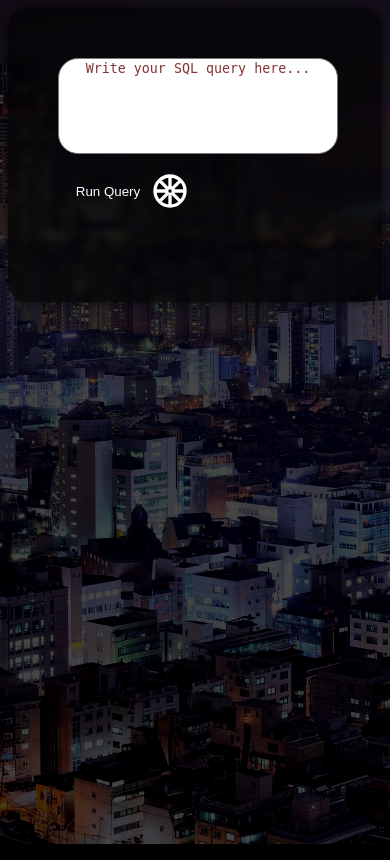
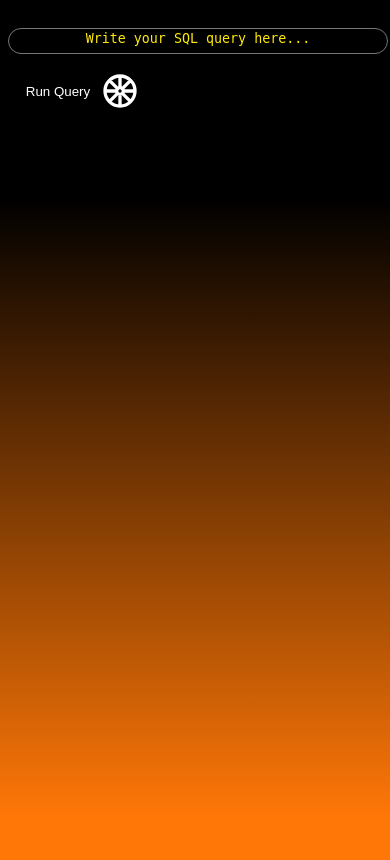
Before and after one commit to Allegsu/PHP_SQL, a PHP site: page / in a window 390 px wide. Run offline with PHP 8.4, Linux system fonts and the light colour scheme.

Commit message:
style: tables, responsive table, footer, span, svg, button-container, forms, searchbar, textarea & wrapper

```diff
--- a/css/index.css
+++ b/css/index.css
@@ -5,55 +5,78 @@ html {
 }
 body{
     height: 100vh;
-    background-image: linear-gradient(to bottom , #47084b 23%, #000 95%);
+    background-image: linear-gradient(to bottom , #000 23%, #ff7707 95%);
+}
+.hero-header{
+    height: 30vh;
+    width: 100%;
+    background-size: cover;
+    background-position: center;
+    background-repeat: no-repeat;
+    display: flex;
+    align-items: center;
+    text-align: center;
+    text-shadow: 0 0 10px rgba(0, 0, 0, 0.5);
+    padding: 4rem 0;
+}
+.wrapper{
+    width: 100%;
+    display: flex;
+    flex-direction: column;
+}
+.wrapper h2{
+    font-size: 3rem;
+    background-image: linear-gradient(to bottom, #fff 40%, #ff7707 90%);
+    background-clip: text;
+    color: transparent;
 }
 .main{
-    justify-content: center;
+    display: flex;
+    flex-direction: column;
     align-items: center;
+    padding-top: 20px;
+}
+/* Table Styles */
+.items-table {
+    width: 100%;
+    max-width: 100%;
+    margin: 0 auto;
+    border-collapse: collapse;
+    font-size: 1em;
+    text-align: left;
+    background-color: rgba(0, 0, 0, 0.5);
+    /*border-radius: 10px*/
+    font-family: 'Inter-Light', sans-serif;
+    overflow: hidden;
+    position: relative;
+    z-index: 1;
+}
+.items-table thead{
+    font-size: 1.2rem;
+}
+
+.items-table th, .items-table td {
+    border: 1px solid #ddd;
+    padding: 12px;
+    background-color: rgba(255, 255, 255, 0.1);
+    color: white;
+    position: relative;
+    z-index: 2;
+}
+/*Search Bar*/
+.search-bar{
     display: flex;
-}
-.background-container{
-    position: fixed;
-    top: 0;
-    left: 0;
-    width: 100vw;
-    height: 100vh;
-    z-index: -1;
-    background-image: url('/images/desktop-bg.jpg');
-    background-size: cover;
-    background-repeat: no-repeat;
-    background-position: center;
-    filter:
-    blur(0.5px)
-    contrast(1.1);
-}
-.background-container::before{
-    content: "";
-    position: absolute;
-    top: 0;
-    left: 0;
-    width: 100%;
-    height: 100%;
-    background-color: rgba(0, 0, 0, 0.7);
-    z-index: -1;
-}
-.sql-container{
-    background-color: rgba(0, 0, 0, 0.6);
-    backdrop-filter: blur(3px);
-    color:white;
-    padding: 50px;
-    border-radius: 20px;
-    box-shadow: 0 0 10px  rgba(0, 0, 0, 0.6);
-    width: 300px;
-    text-align: center;
-    z-index: 1;
+    flex-direction: column;
 }
 textarea{
     width: 100%;
+    height: 20px;
     border-radius: 20px;
     line-height: normal;
     text-align: left;
     resize: none;
+    background-color: transparent;
+    color: white;
 }
 form button {
     display: flex;
@@ -71,12 +94,143 @@ form button svg {
     transform: rotate(0deg);
     transform-origin: center;
     transition: transform 0.4s ease;
+    fill: #000;
     width: 40px;
 }
 form button:hover svg{
     transform: rotate(360deg);
 }
 form textarea::placeholder {
-    color: rgba(104, 4, 4, 0.814);
+    color: rgb(255, 234, 9);
     text-align: center;
 }
+label{
+    color: white;
+    font-size: 20px;
+}
+form select{
+    border-radius: 20px;
+    background-color: transparent;
+    color: white;
+}
+form option{
+    color: #000;
+}
+/*Button Container*/
+.button-container{
+    display: flex;
+    padding-top: 20px;
+    gap: 10px;
+    flex-wrap: wrap;
+}
+/*Button*/
+.Button-UI{
+    display: flex;
+    align-items: center;
+    margin-left: 10px;
+    padding: 8px 12px;
+    font-size: 16px;
+    background-color: transparent;
+    border: none;
+    border-radius: 4px;
+    cursor: pointer;
+}
+.Button-SVG{
+    height: 30px;
+    width: 30px;
+    display: block;
+    margin-right: 8px;
+}
+svg{
+    fill: white;
+}
+.my-icon{
+    width: 30px;
+    height: 30px;
+}
+.Button-UI span{
+    color: white;
+    font-size: 20px;
+}
+/*Check the General Span*/
+span{
+    color: white;
+    font-size: 20px;
+}
+.items-table th {
+    background-color: rgba(219, 87, 5, 0.945);
+}
+
+.items-table tr:nth-child(even) {
+    background-color: rgba(68, 68, 68, 0.3);
+}
+
+.items-table tr:nth-child(odd) {
+    background-color: rgba(85, 85, 85, 0.3);
+}
+/*Footer*/
+.footer-container{
+    margin-top: 48px;
+    padding-bottom: 32px;
+}
+.footer-1{
+    flex-direction: row;
+    padding-bottom: 36px;
+    margin-bottom: 16px;
+    padding-left: 32px;
+    padding-right: 32px;
+}
+.footer-info {
+    width: 100%;
+    white-space: pre-line;
+    flex: 1 1;
+    color: white;
+    display: flex;
+    flex-direction: column;
+    align-items: normal;
+    text-align: justify;
+}
+.footer-terms {
+    display: flex;
+    flex-wrap: wrap;
+    padding: 16px;
+    gap: 4px 16px;
+    justify-content: center;
+    border-top: 1px solid rgba(255, 255, 255, 0.195);
+}
+.footer-terms li{
+    max-width: 100%;
+    min-height: 32px;
+    word-break: break-all;
+    display: flex;
+    align-items: center;
+    color: white;
+}
+@media (max-width: 560px) {
+    .flags-images {
+        width: 20vw;
+    }
+
+    .container {
+        padding: 5px;
+    }
+
+    .item-image {
+        width: 60px;
+    }
+
+    .items-table {
+        min-width: 600px;
+        font-size: 0.8em;
+    }
+
+    .items-table th, .items-table td {
+        padding: 6px;
+    }
+    .table-wrapper {
+        overflow-x: auto;
+        -webkit-overflow-scrolling: touch;
+        display: block;
+        width: 100%;
+    }
+}
```
